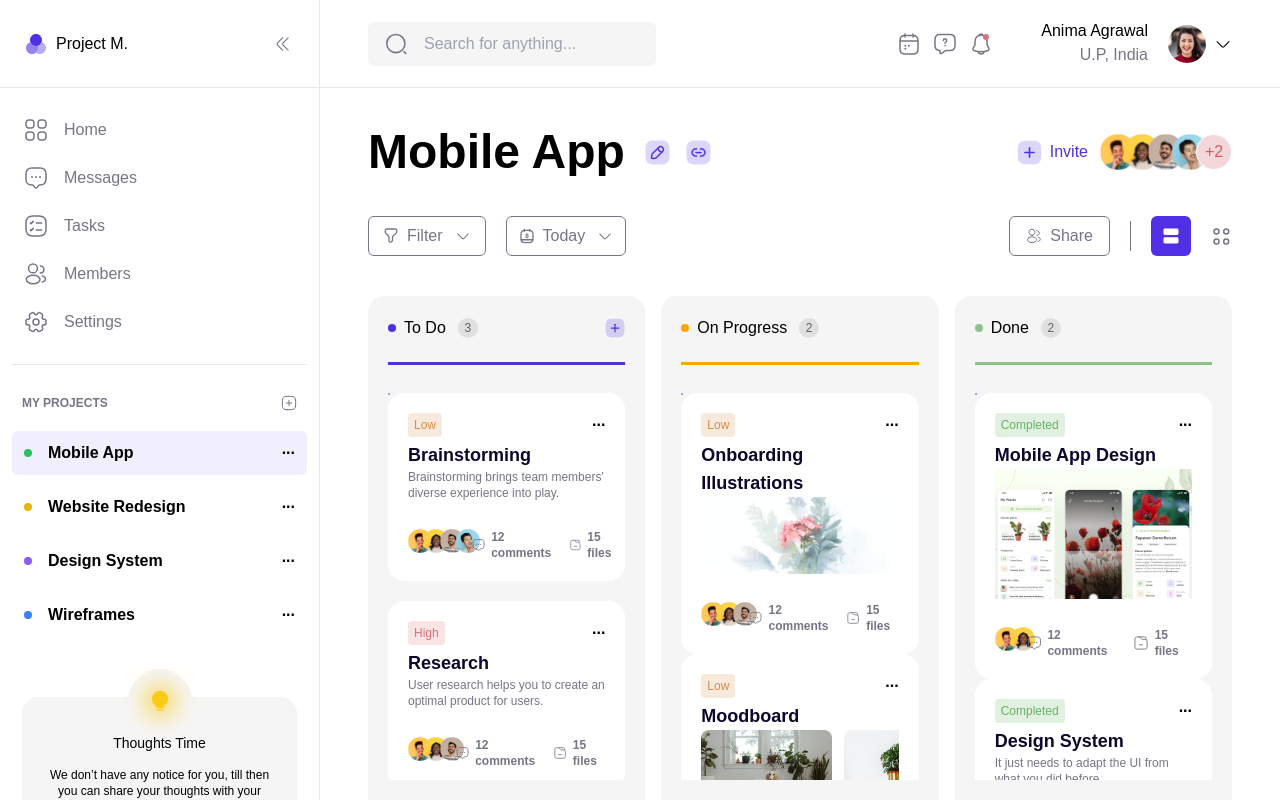
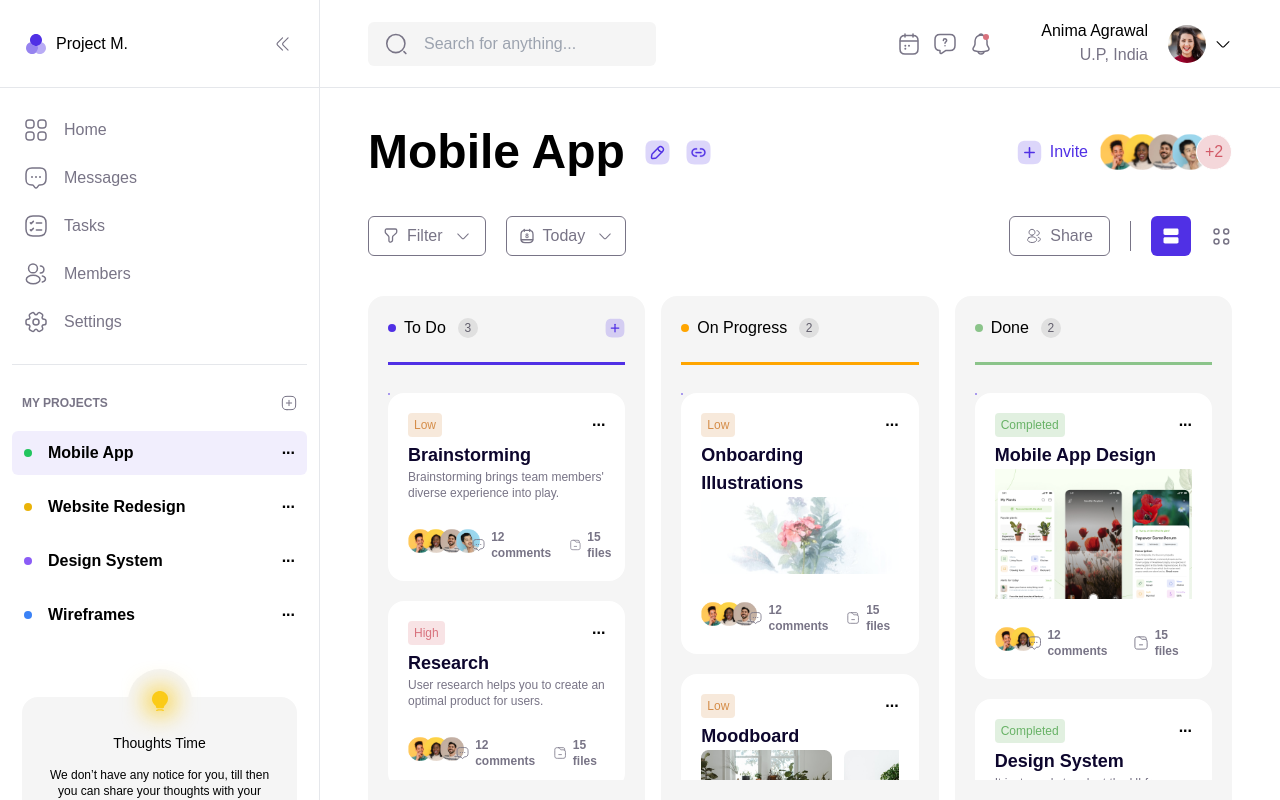
Before and after one commit to Divxsh/Kanban-Board, a React (Create React App) app: page / in a window 1280 px wide. Built offline with nearby package versions, Linux system fonts and the light colour scheme.

Commit message:
added gap

```diff
--- a/src/components/Main.jsx
+++ b/src/components/Main.jsx
@@ -222,7 +222,7 @@ const Main = () => {
             <Droppable droppableId="progress">
               {(provided) => (
                 <div
-                  className=" m-5 flex flex-col overflow-auto scroll-smooth [-ms-overflow-style:'none'] [scrollbar-width:'none'] [&::-webkit-scrollbar]:hidden"
+                  className=" m-5 flex flex-col gap-y-5  overflow-auto scroll-smooth [-ms-overflow-style:'none'] [scrollbar-width:'none'] [&::-webkit-scrollbar]:hidden"
                   ref={provided.innerRef}
                   {...provided.droppableProps}
                 >
@@ -262,7 +262,7 @@ const Main = () => {
             <Droppable droppableId="done">
               {(provided) => (
                 <div
-                  className="m-5 flex flex-col overflow-auto scroll-smooth [-ms-overflow-style:'none'] [scrollbar-width:'none'] [&::-webkit-scrollbar]:hidden"
+                  className="m-5 flex flex-col gap-y-5  overflow-auto scroll-smooth [-ms-overflow-style:'none'] [scrollbar-width:'none'] [&::-webkit-scrollbar]:hidden"
                   ref={provided.innerRef}
                   {...provided.droppableProps}
                 >
```
